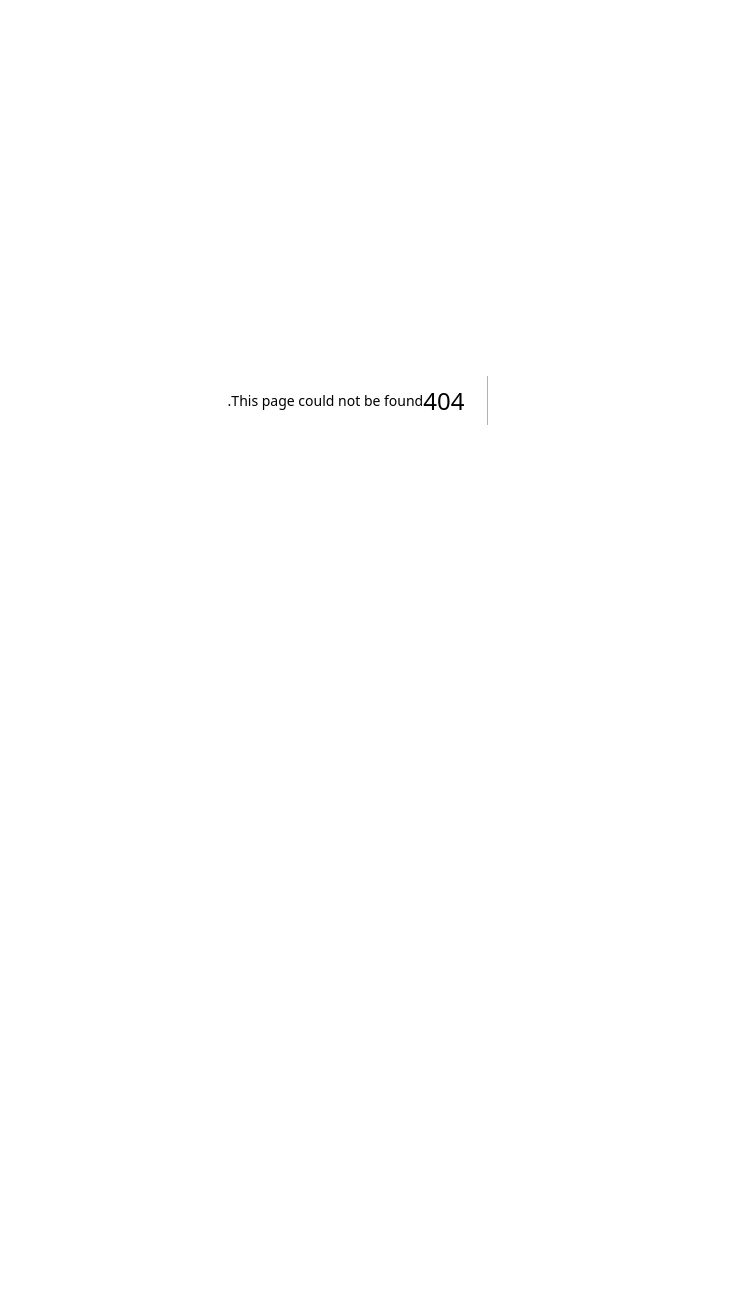
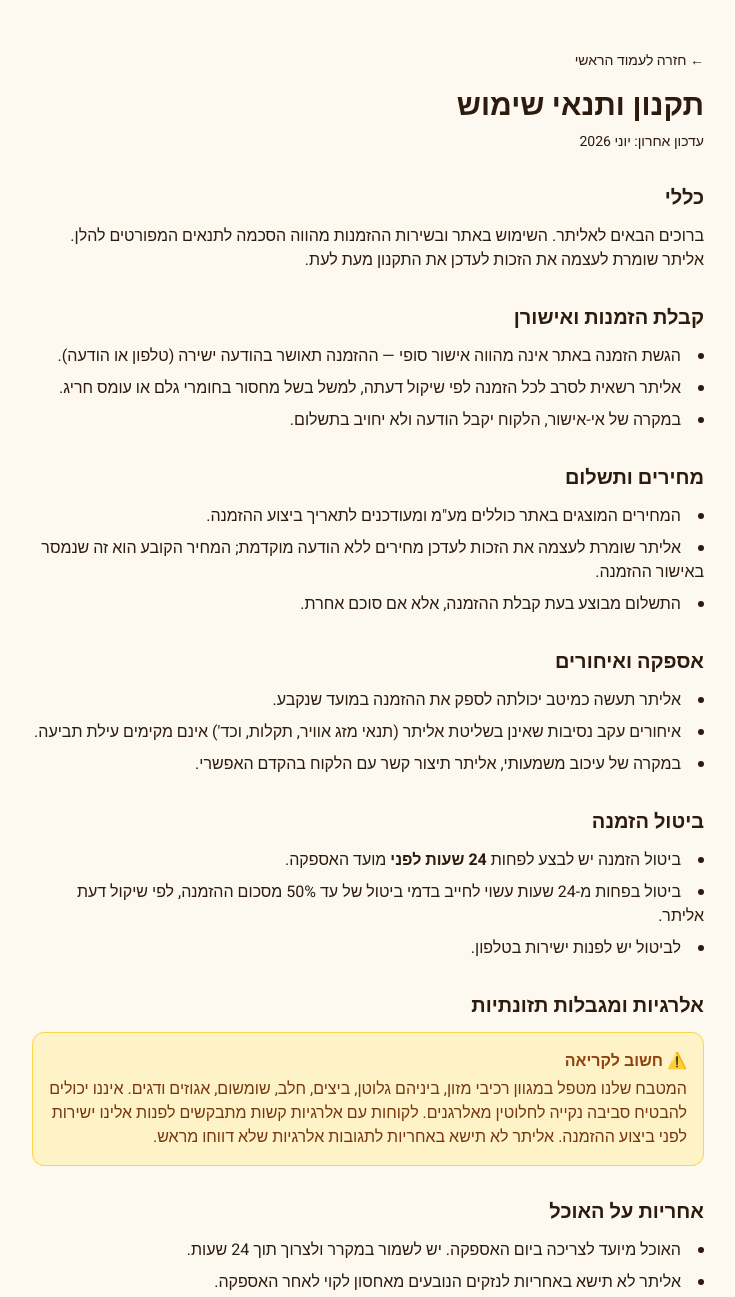
Before and after one commit to elitararami-cmd/food-ordering, a Next.js app: page /terms in a window 1280 px wide. Before the commit this address had no page. Shown: the top 1297 px of the page, without its empty margins (272-1007 px from the left). Before the commit the page ends 800 px from the top, so only its background shows below. Built offline with nearby package versions, Linux system fonts and the light colour scheme.

Commit message:
Improve privacy policy, add terms of service with allergy warning

```diff
--- a/app/page.tsx
+++ b/app/page.tsx
@@ -278,10 +278,12 @@ export default function HomePage() {
         style={{ background: 'var(--color-text)', color: 'rgba(255,255,255,0.45)' }}
       >
         <p>אליתר © {new Date().getFullYear()} · אוכל ביתי</p>
-        <p className="flex items-center justify-center gap-4">
+        <p className="flex items-center justify-center gap-4 flex-wrap">
           <a href="/accessibility" className="hover:text-white transition-colors underline">הצהרת נגישות</a>
           <span>·</span>
           <a href="/privacy" className="hover:text-white transition-colors underline">מדיניות פרטיות</a>
+          <span>·</span>
+          <a href="/terms" className="hover:text-white transition-colors underline">תקנון ותנאי שימוש</a>
         </p>
       </footer>
 
--- a/app/privacy/page.tsx
+++ b/app/privacy/page.tsx
@@ -31,10 +31,19 @@ export default function PrivacyPage() {
           <ul className="space-y-1 list-disc list-inside" style={{ color: 'var(--color-text-muted)' }}>
             <li>לצורך עיבוד וסיום ההזמנה</li>
             <li>ליצירת קשר בנוגע להזמנה</li>
-            <li>לבדיקת היסטוריית הזמנות לצורך הנחה לקוחות חוזרים</li>
+            <li>לבדיקת היסטוריית הזמנות לצורך הנחה ללקוחות חוזרים</li>
           </ul>
           <p style={{ color: 'var(--color-text-muted)' }}>
-            <strong>המידע לא ישמש לשיווק, לא יועבר לצד שלישי, ולא יימכר.</strong>
+            המידע לא ישמש לשיווק, לא יועבר לצד שלישי למטרות שיווק או רווח, ולא יימכר.
+            המידע מאוחסן בשרתי ענן המספקים לנו שירותי תשתית טכנולוגית המשמשים אך ורק לתפעול האתר וקליטת ההזמנות.
+          </p>
+        </section>
+
+        <section className="space-y-3">
+          <h2 className="text-xl font-bold" style={{ color: 'var(--color-text)' }}>אבטחת מידע</h2>
+          <p style={{ color: 'var(--color-text-muted)' }}>
+            אנו נוקטים באמצעים טכנולוגיים וארגוניים מקובלים כדי לאבטח את המידע הנשמר במערכותינו
+            ולמנוע גישה לא מורשית אליו. התקשורת באתר מוצפנת באמצעות פרוטוקול HTTPS.
           </p>
         </section>
 
@@ -49,14 +58,17 @@ export default function PrivacyPage() {
           <h2 className="text-xl font-bold" style={{ color: 'var(--color-text)' }}>הזכות לעיין ולמחוק מידע</h2>
           <p style={{ color: 'var(--color-text-muted)' }}>
             בהתאם לחוק הגנת הפרטיות, יש לכם זכות לעיין במידע שנשמר עליכם ולבקש את מחיקתו.
-            לבקשות כאלה, צרו איתנו קשר:
+            לבקשות כאלה, צרו איתנו קשר ישירות:
           </p>
           <div
-            className="rounded-xl p-4"
+            className="rounded-xl p-4 space-y-1"
             style={{ background: 'var(--color-warm)', border: '1px solid var(--color-border)' }}
           >
             <p className="font-bold" style={{ color: 'var(--color-text)' }}>אליתר — אוכל ביתי</p>
-            <p style={{ color: 'var(--color-text-muted)' }}>צרו קשר דרך האתר ונטפל בבקשתכם תוך 14 ימי עסקים.</p>
+            <p style={{ color: 'var(--color-text-muted)' }}>
+              טלפון: <a href="tel:PHONE_PLACEHOLDER" style={{ color: 'var(--color-primary)' }}>יש להוסיף מספר טלפון</a>
+            </p>
+            <p className="text-sm" style={{ color: 'var(--color-text-muted)' }}>זמן תגובה מרבי: 14 ימי עסקים</p>
           </div>
         </section>
 
--- /dev/null
+++ b/app/terms/page.tsx
@@ -0,0 +1,99 @@
+import Link from 'next/link';
+
+export default function TermsPage() {
+  return (
+    <main id="main-content" className="min-h-screen py-12 px-4" style={{ background: 'var(--color-bg)' }}>
+      <div className="max-w-2xl mx-auto space-y-8">
+
+        <div>
+          <Link href="/" className="text-sm font-medium" style={{ color: 'var(--color-primary)' }}>← חזרה לעמוד הראשי</Link>
+          <h1 className="text-3xl font-black mt-4" style={{ color: 'var(--color-text)' }}>תקנון ותנאי שימוש</h1>
+          <p className="mt-2 text-sm" style={{ color: 'var(--color-text-muted)' }}>עדכון אחרון: יוני 2026</p>
+        </div>
+
+        <section className="space-y-3">
+          <h2 className="text-xl font-bold" style={{ color: 'var(--color-text)' }}>כללי</h2>
+          <p style={{ color: 'var(--color-text-muted)' }}>
+            ברוכים הבאים לאליתר. השימוש באתר ובשירות ההזמנות מהווה הסכמה לתנאים המפורטים להלן.
+            אליתר שומרת לעצמה את הזכות לעדכן את התקנון מעת לעת.
+          </p>
+        </section>
+
+        <section className="space-y-3">
+          <h2 className="text-xl font-bold" style={{ color: 'var(--color-text)' }}>קבלת הזמנות ואישורן</h2>
+          <ul className="space-y-2 list-disc list-inside" style={{ color: 'var(--color-text-muted)' }}>
+            <li>הגשת הזמנה באתר אינה מהווה אישור סופי — ההזמנה תאושר בהודעה ישירה (טלפון או הודעה).</li>
+            <li>אליתר רשאית לסרב לכל הזמנה לפי שיקול דעתה, למשל בשל מחסור בחומרי גלם או עומס חריג.</li>
+            <li>במקרה של אי-אישור, הלקוח יקבל הודעה ולא יחויב בתשלום.</li>
+          </ul>
+        </section>
+
+        <section className="space-y-3">
+          <h2 className="text-xl font-bold" style={{ color: 'var(--color-text)' }}>מחירים ותשלום</h2>
+          <ul className="space-y-2 list-disc list-inside" style={{ color: 'var(--color-text-muted)' }}>
+            <li>המחירים המוצגים באתר כוללים מע&quot;מ ומעודכנים לתאריך ביצוע ההזמנה.</li>
+            <li>אליתר שומרת לעצמה את הזכות לעדכן מחירים ללא הודעה מוקדמת; המחיר הקובע הוא זה שנמסר באישור ההזמנה.</li>
+            <li>התשלום מבוצע בעת קבלת ההזמנה, אלא אם סוכם אחרת.</li>
+          </ul>
+        </section>
+
+        <section className="space-y-3">
+          <h2 className="text-xl font-bold" style={{ color: 'var(--color-text)' }}>אספקה ואיחורים</h2>
+          <ul className="space-y-2 list-disc list-inside" style={{ color: 'var(--color-text-muted)' }}>
+            <li>אליתר תעשה כמיטב יכולתה לספק את ההזמנה במועד שנקבע.</li>
+            <li>איחורים עקב נסיבות שאינן בשליטת אליתר (תנאי מזג אוויר, תקלות, וכד') אינם מקימים עילת תביעה.</li>
+            <li>במקרה של עיכוב משמעותי, אליתר תיצור קשר עם הלקוח בהקדם האפשרי.</li>
+          </ul>
+        </section>
+
+        <section className="space-y-3">
+          <h2 className="text-xl font-bold" style={{ color: 'var(--color-text)' }}>ביטול הזמנה</h2>
+          <ul className="space-y-2 list-disc list-inside" style={{ color: 'var(--color-text-muted)' }}>
+            <li>ביטול הזמנה יש לבצע לפחות <strong>24 שעות לפני</strong> מועד האספקה.</li>
+            <li>ביטול בפחות מ-24 שעות עשוי לחייב בדמי ביטול של עד 50% מסכום ההזמנה, לפי שיקול דעת אליתר.</li>
+            <li>לביטול יש לפנות ישירות בטלפון.</li>
+          </ul>
+        </section>
+
+        <section className="space-y-3">
+          <h2 className="text-xl font-bold" style={{ color: 'var(--color-text)' }}>אלרגיות ומגבלות תזונתיות</h2>
+          <div
+            className="rounded-xl p-4"
+            style={{ background: '#fef3c7', border: '1px solid #fcd34d' }}
+          >
+            <p className="font-bold mb-1" style={{ color: '#92400e' }}>⚠️ חשוב לקריאה</p>
+            <p style={{ color: '#78350f' }}>
+              המטבח שלנו מטפל במגוון רכיבי מזון, ביניהם גלוטן, ביצים, חלב, שומשום, אגוזים ודגים.
+              איננו יכולים להבטיח סביבה נקייה לחלוטין מאלרגנים.
+              לקוחות עם אלרגיות קשות מתבקשים לפנות אלינו ישירות לפני ביצוע ההזמנה.
+              אליתר לא תישא באחריות לתגובות אלרגיות שלא דווחו מראש.
+            </p>
+          </div>
+        </section>
+
+        <section className="space-y-3">
+          <h2 className="text-xl font-bold" style={{ color: 'var(--color-text)' }}>אחריות על האוכל</h2>
+          <ul className="space-y-2 list-disc list-inside" style={{ color: 'var(--color-text-muted)' }}>
+            <li>האוכל מיועד לצריכה ביום האספקה. יש לשמור במקרר ולצרוך תוך 24 שעות.</li>
+            <li>אליתר לא תישא באחריות לנזקים הנובעים מאחסון לקוי לאחר האספקה.</li>
+            <li>תלונה על איכות המוצר יש להגיש תוך 4 שעות מקבלת ההזמנה.</li>
+          </ul>
+        </section>
+
+        <section className="space-y-3">
+          <h2 className="text-xl font-bold" style={{ color: 'var(--color-text)' }}>יצירת קשר</h2>
+          <div
+            className="rounded-xl p-4 space-y-1"
+            style={{ background: 'var(--color-warm)', border: '1px solid var(--color-border)' }}
+          >
+            <p className="font-bold" style={{ color: 'var(--color-text)' }}>אליתר — אוכל ביתי</p>
+            <p style={{ color: 'var(--color-text-muted)' }}>
+              טלפון: <a href="tel:PHONE_PLACEHOLDER" style={{ color: 'var(--color-primary)' }}>יש להוסיף מספר טלפון</a>
+            </p>
+          </div>
+        </section>
+
+      </div>
+    </main>
+  );
+}
```
